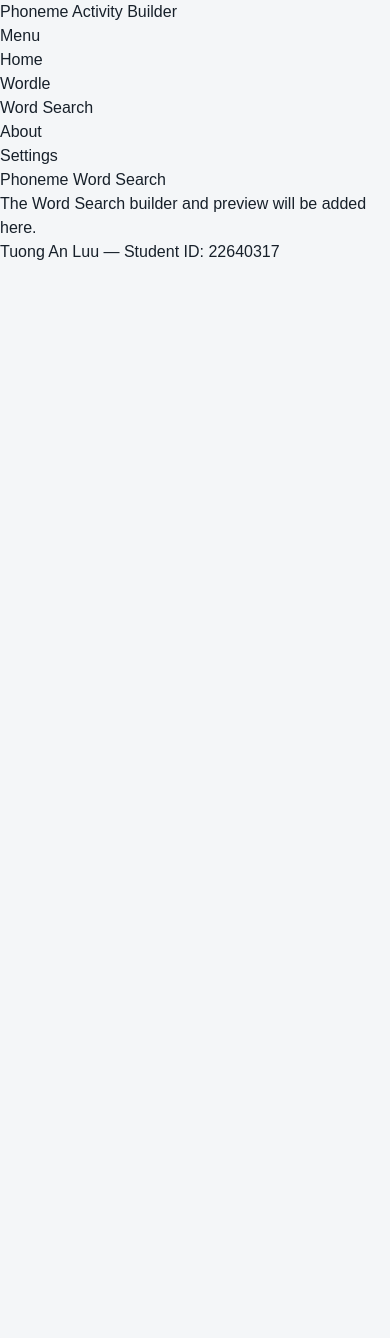
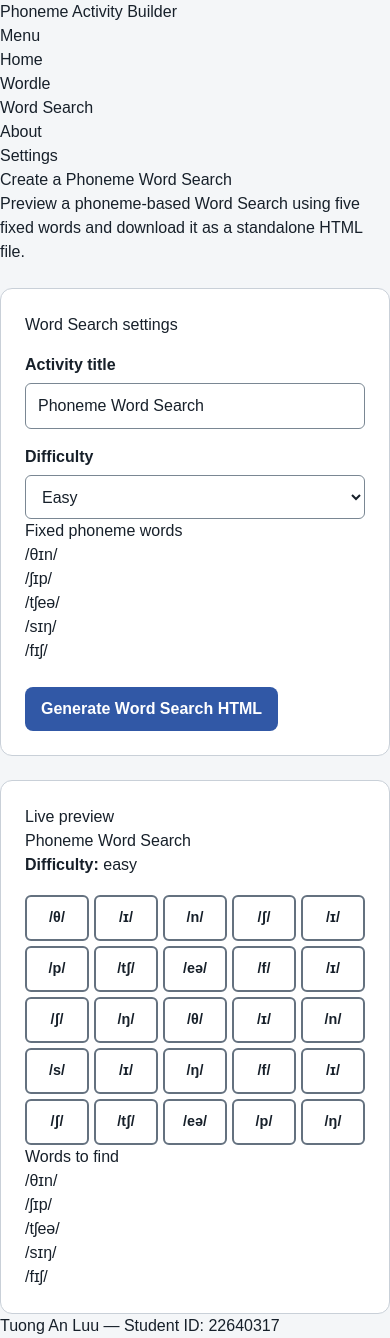
Before and after one commit to Tuong-An-Luu/speech-activity-builder-a2, a Next.js app: page /word-search in a window 390 px wide. Before the commit the page ends 844 px from the top, so only its background shows below. Built offline with nearby package versions, Linux system fonts and the light colour scheme.

Commit message:
Build phoneme Word Search and HTML export

```diff
--- a/app/globals.css
+++ b/app/globals.css
@@ -98,3 +98,41 @@ body {
   background: #ffffff;
   color: #17202a;
 }
+
+.word-search-grid {
+  display: grid;
+  grid-template-columns: repeat(5, minmax(48px, 1fr));
+  gap: 8px;
+  max-width: 440px;
+  margin-top: 18px;
+}
+
+.word-search-cell {
+  min-height: 56px;
+  padding: 8px;
+  border: 2px solid #64717f;
+  border-radius: 6px;
+  background: #ffffff;
+  color: #17202a;
+  font: inherit;
+  font-weight: 700;
+  cursor: pointer;
+}
+
+.word-search-cell:hover,
+.word-search-cell:focus-visible {
+  background: #e9efff;
+  border-color: #3158a6;
+}
+
+@media (max-width: 520px) {
+  .word-search-grid {
+    grid-template-columns: repeat(5, minmax(40px, 1fr));
+    gap: 5px;
+  }
+
+  .word-search-cell {
+    min-height: 46px;
+    font-size: 0.9rem;
+  }
+}
--- a/app/word-search/page.tsx
+++ b/app/word-search/page.tsx
@@ -1,8 +1,16 @@
+import WordSearchBuilder from "../../components/WordSearchBuilder";
+
 export default function WordSearchPage() {
   return (
     <section>
-      <h1>Phoneme Word Search</h1>
-      <p>The Word Search builder and preview will be added here.</p>
+      <h1>Create a Phoneme Word Search</h1>
+
+      <p>
+        Preview a phoneme-based Word Search using five fixed words and
+        download it as a standalone HTML file.
+      </p>
+
+      <WordSearchBuilder />
     </section>
   );
 }
--- /dev/null
+++ b/components/WordSearchBuilder.tsx
@@ -0,0 +1,138 @@
+"use client";
+
+import { useState } from "react";
+import type { Difficulty, WordSearchSettings } from "../types/games";
+import { downloadHtmlFile } from "../utils/downloadFile";
+import { generateWordSearchHtml } from "../utils/generateWordSearchHtml";
+
+const fixedWords = [
+  "/θɪn/",
+  "/ʃɪp/",
+  "/tʃeə/",
+  "/sɪŋ/",
+  "/fɪʃ/",
+];
+
+const previewCells = [
+  "/θ/", "/ɪ/", "/n/", "/ʃ/", "/ɪ/",
+  "/p/", "/tʃ/", "/eə/", "/f/", "/ɪ/",
+  "/ʃ/", "/ŋ/", "/θ/", "/ɪ/", "/n/",
+  "/s/", "/ɪ/", "/ŋ/", "/f/", "/ɪ/",
+  "/ʃ/", "/tʃ/", "/eə/", "/p/", "/ŋ/",
+];
+
+export default function WordSearchBuilder() {
+  const [title, setTitle] = useState("Phoneme Word Search");
+  const [difficulty, setDifficulty] =
+    useState<Difficulty>("easy");
+
+  function handleGenerate() {
+    const settings: WordSearchSettings = {
+      title,
+      words: fixedWords,
+      difficulty,
+    };
+
+    const html = generateWordSearchHtml(settings);
+
+    downloadHtmlFile(
+      html,
+      "phoneme-word-search.html",
+    );
+  }
+
+  return (
+    <div className="builder-layout">
+      <section
+        className="builder-panel"
+        aria-labelledby="word-search-settings"
+      >
+        <h2 id="word-search-settings">
+          Word Search settings
+        </h2>
+
+        <label htmlFor="word-search-title">
+          Activity title
+        </label>
+
+        <input
+          id="word-search-title"
+          type="text"
+          value={title}
+          onChange={(event) => setTitle(event.target.value)}
+        />
+
+        <label htmlFor="word-search-difficulty">
+          Difficulty
+        </label>
+
+        <select
+          id="word-search-difficulty"
+          value={difficulty}
+          onChange={(event) =>
+            setDifficulty(event.target.value as Difficulty)
+          }
+        >
+          <option value="easy">Easy</option>
+          <option value="medium">Medium</option>
+          <option value="hard">Hard</option>
+        </select>
+
+        <h3>Fixed phoneme words</h3>
+
+        <ul>
+          {fixedWords.map((word) => (
+            <li key={word}>{word}</li>
+          ))}
+        </ul>
+
+        <button
+          type="button"
+          className="button"
+          onClick={handleGenerate}
+        >
+          Generate Word Search HTML
+        </button>
+      </section>
+
+      <section
+        className="preview-panel"
+        aria-labelledby="word-search-preview"
+      >
+        <h2 id="word-search-preview">
+          Live preview
+        </h2>
+
+        <h3>{title}</h3>
+
+        <p>
+          <strong>Difficulty:</strong> {difficulty}
+        </p>
+
+        <div
+          className="word-search-grid"
+          aria-label="Phoneme Word Search preview"
+        >
+          {previewCells.map((cell, index) => (
+            <button
+              className="word-search-cell"
+              type="button"
+              key={`${cell}-${index}`}
+              title={`Phoneme ${cell}`}
+            >
+              {cell}
+            </button>
+          ))}
+        </div>
+
+        <h3>Words to find</h3>
+
+        <ul>
+          {fixedWords.map((word) => (
+            <li key={word}>{word}</li>
+          ))}
+        </ul>
+      </section>
+    </div>
+  );
+}
--- /dev/null
+++ b/utils/generateWordSearchHtml.ts
@@ -0,0 +1,170 @@
+import type { WordSearchSettings } from "../types/games";
+
+function escapeHtml(value: string): string {
+  return value
+    .replaceAll("&", "&amp;")
+    .replaceAll("<", "&lt;")
+    .replaceAll(">", "&gt;")
+    .replaceAll('"', "&quot;")
+    .replaceAll("'", "&#039;");
+}
+
+export function generateWordSearchHtml(
+  settings: WordSearchSettings,
+): string {
+  const title = escapeHtml(settings.title);
+  const words = settings.words.map(escapeHtml);
+
+  return `<!doctype html>
+<html lang="en">
+<head>
+  <meta charset="utf-8">
+  <meta name="viewport" content="width=device-width, initial-scale=1">
+  <title>${title}</title>
+
+  <style>
+    * {
+      box-sizing: border-box;
+    }
+
+    body {
+      margin: 0;
+      padding: 24px;
+      background: #f4f6f8;
+      color: #17202a;
+      font-family: Arial, Helvetica, sans-serif;
+      line-height: 1.5;
+    }
+
+    main {
+      width: min(760px, 100%);
+      margin: 0 auto;
+      padding: 24px;
+      background: white;
+      border: 1px solid #c8d0d8;
+      border-radius: 12px;
+    }
+
+    .grid {
+      display: grid;
+      grid-template-columns: repeat(5, 1fr);
+      gap: 8px;
+      margin: 24px 0;
+    }
+
+    .cell {
+      min-height: 56px;
+      border: 2px solid #64717f;
+      border-radius: 6px;
+      background: white;
+      color: #17202a;
+      font-size: 1.1rem;
+      font-weight: bold;
+      cursor: pointer;
+    }
+
+    .cell.selected {
+      background: #dce7ff;
+      border-color: #3158a6;
+    }
+
+    .word-list button {
+      margin: 6px;
+      padding: 10px 14px;
+      border: 1px solid #64717f;
+      border-radius: 6px;
+      background: white;
+      cursor: pointer;
+    }
+
+    .word-list button.found {
+      text-decoration: line-through;
+      background: #dff4df;
+    }
+
+    #feedback {
+      margin-top: 18px;
+      font-weight: bold;
+    }
+  </style>
+</head>
+
+<body>
+  <main>
+    <h1>${title}</h1>
+
+    <p>
+      Difficulty:
+      <strong>${escapeHtml(settings.difficulty)}</strong>
+    </p>
+
+    <p>Select phoneme cells, then mark words as found.</p>
+
+    <div class="grid" id="grid"></div>
+
+    <h2>Words to find</h2>
+
+    <div class="word-list" id="word-list"></div>
+
+    <p id="feedback" aria-live="polite">
+      No words found yet.
+    </p>
+  </main>
+
+  <script>
+    const words = ${JSON.stringify(settings.words)};
+    const cells = [
+      "/θ/", "/ɪ/", "/n/", "/ʃ/", "/ɪ/",
+      "/p/", "/tʃ/", "/eə/", "/f/", "/ɪ/",
+      "/ʃ/", "/ŋ/", "/θ/", "/ɪ/", "/n/",
+      "/s/", "/ɪ/", "/ŋ/", "/f/", "/ɪ/",
+      "/ʃ/", "/tʃ/", "/eə/", "/p/", "/ŋ/"
+    ];
+
+    const grid = document.getElementById("grid");
+    const wordList = document.getElementById("word-list");
+    const feedback = document.getElementById("feedback");
+
+    let foundCount = 0;
+
+    cells.forEach(function (cellText) {
+      const button = document.createElement("button");
+      button.type = "button";
+      button.className = "cell";
+      button.textContent = cellText;
+
+      button.addEventListener("click", function () {
+        button.classList.toggle("selected");
+      });
+
+      grid.appendChild(button);
+    });
+
+    words.forEach(function (word) {
+      const button = document.createElement("button");
+      button.type = "button";
+      button.textContent = word;
+
+      button.addEventListener("click", function () {
+        if (button.classList.contains("found")) {
+          return;
+        }
+
+        button.classList.add("found");
+        button.disabled = true;
+        foundCount += 1;
+
+        feedback.textContent =
+          "Words found: " + foundCount + " of " + words.length;
+
+        if (foundCount === words.length) {
+          feedback.textContent = "All phoneme words found. Well done!";
+        }
+      });
+
+      wordList.appendChild(button);
+    });
+  </script>
+</body>
+</html>`;
+}
```
